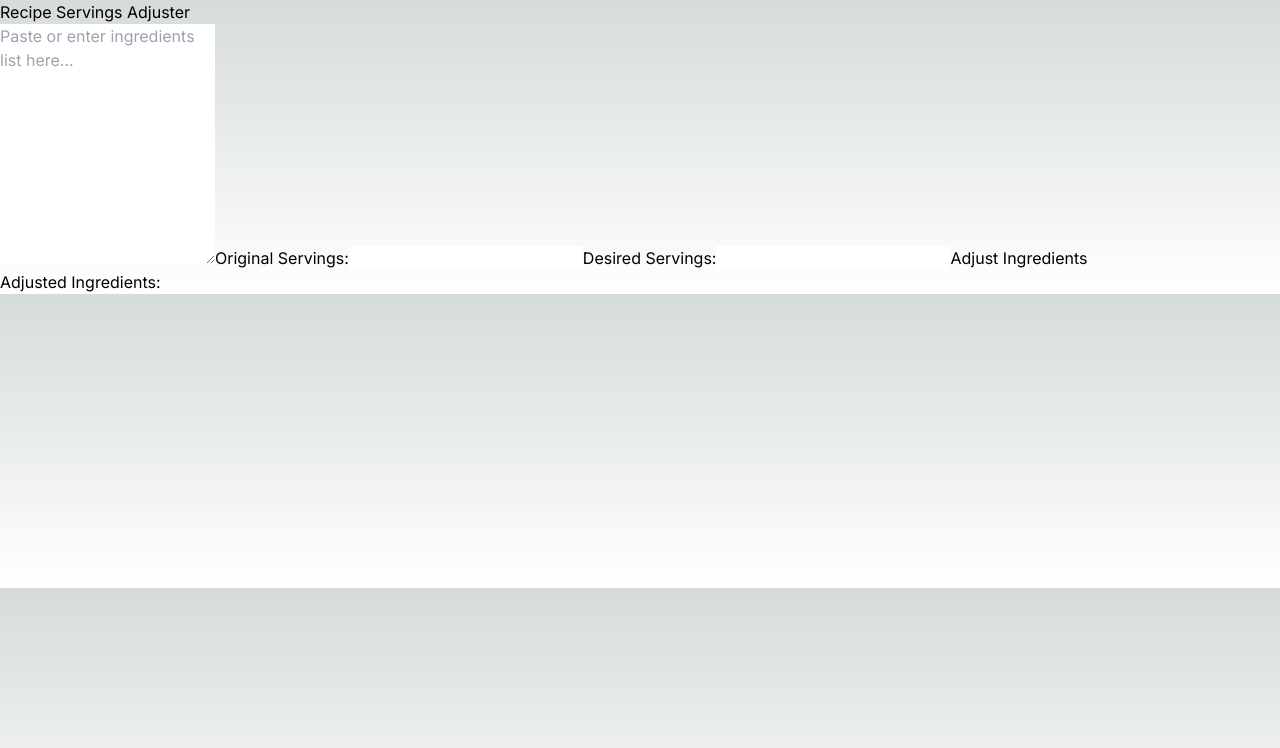
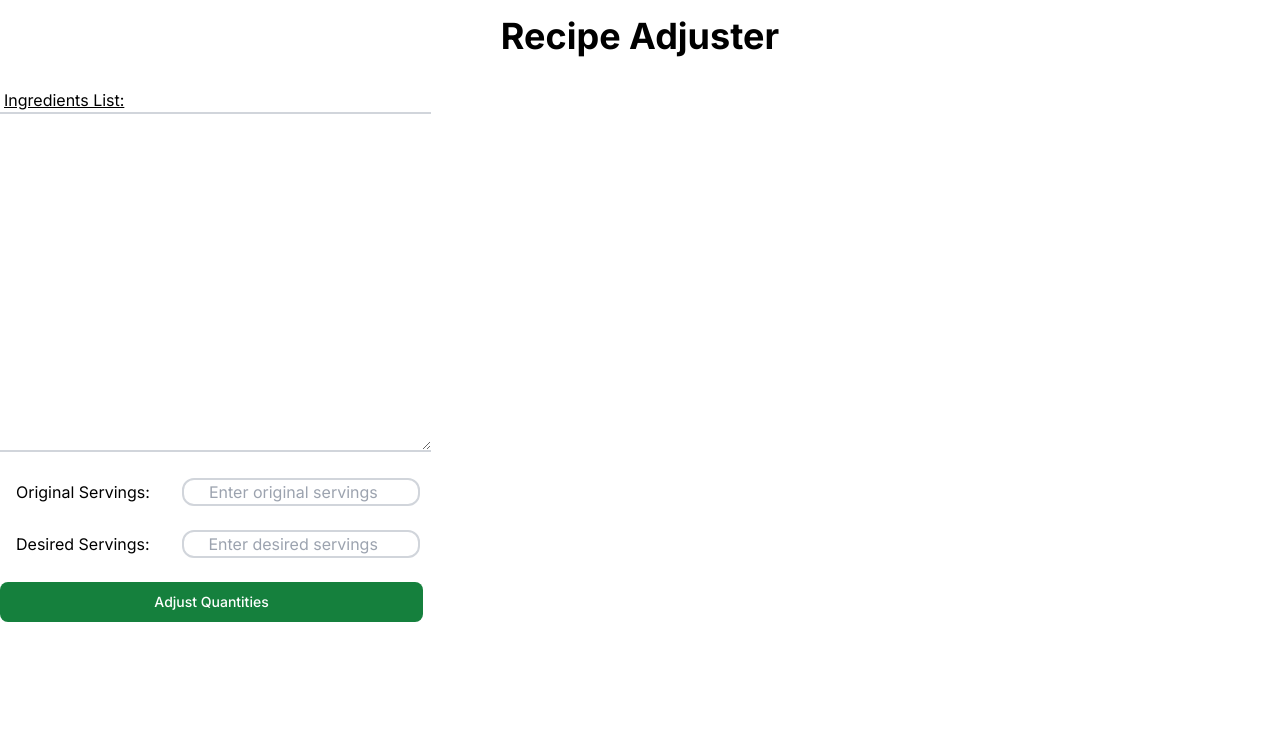
Before and after one commit to Beewong1998/recipe-helper, a Next.js app: page / in a window 1280 px wide. Shown: the top 748 px of the page. Built offline with nearby package versions, Linux system fonts and the light colour scheme.

Commit message:
mostly working now but would like to change the way the fractions work

```diff
--- /dev/null
+++ b/app/components/IngredientsAdjuster.jsx
@@ -0,0 +1,46 @@
+import React from "react";
+
+const IngredientsAdjuster = ({ adjustedIngredients }) => {
+  const cleanIngredients = adjustedIngredients.map((ingredient) => {
+    // Use regex to remove non-alphanumeric characters from the start of each ingredient
+    return ingredient.replace(/^[^a-zA-Z0-9]+/, "");
+  });
+  const startsWithNumber = (str) => {
+    return /^\d/.test(str);
+  };
+
+  const startsWithCapitalLetter = (str) => {
+    return /^[A-Z]/.test(str);
+  };
+  return (
+    <div>
+      <h2 className="mt-4 pl-1 underline">Adjusted Ingredients</h2>
+      <ul className="w-full p-2 border-y-2 border-gray-300 mb-2">
+        {cleanIngredients.map((ingredient, index) => {
+          console.log(ingredient);
+          if (startsWithNumber(ingredient)) {
+            return (
+              <li className="my-2 " key={index}>
+                {`\u2022 ${ingredient}`}
+              </li>
+            );
+          } else if (ingredient.length === 0) {
+            return (
+              <li className="my-8 " key={index}>
+                {" "}
+              </li>
+            );
+          } else if (startsWithCapitalLetter(ingredient)) {
+            return (
+              <li className="text-xl font-bold" key={index}>
+                {ingredient}
+              </li>
+            );
+          }
+        })}
+      </ul>
+    </div>
+  );
+};
+
+export default IngredientsAdjuster;
--- /dev/null
+++ b/app/components/IngredientsForm.jsx
@@ -0,0 +1,66 @@
+import React, { useState } from "react";
+
+const IngredientsForm = ({ onSubmit }) => {
+  const [ingredientsList, setIngredientsList] = useState("");
+  const [originalServings, setOriginalServings] = useState();
+  const [desiredServings, setDesiredServings] = useState();
+
+  const handleSubmit = (event) => {
+    event.preventDefault();
+    onSubmit({ ingredientsList, originalServings, desiredServings });
+  };
+
+  return (
+    <form className="flex flex-col" onSubmit={handleSubmit}>
+      <label for="ingredients" className="pl-1 underline">
+        Ingredients List:
+      </label>
+      <div className="leading-loose ">
+        <textarea
+          id="ingredients"
+          className="w-full p-2 border-y-2 border-gray-300 mb-4"
+          value={ingredientsList}
+          onChange={(e) => setIngredientsList(e.target.value)}
+          rows={10}
+          cols={40}
+          required
+        />
+      </div>
+
+      <label className="pl-4">
+        Original Servings:
+        <input
+          className="ml-8 text-center placeholder-center border-gray-300 border-2 rounded-xl"
+          type="number"
+          placeholder="Enter original servings"
+          value={originalServings}
+          onChange={(e) => setOriginalServings(parseInt(e.target.value))}
+          min={1}
+          required
+        />
+      </label>
+      <br />
+      <label className="pl-4">
+        Desired Servings:
+        <input
+          type="number"
+          className="ml-8 text-center placeholder-center border-gray-300 border-2 rounded-xl"
+          placeholder="Enter desired servings"
+          value={desiredServings}
+          onChange={(e) => setDesiredServings(parseInt(e.target.value))}
+          min={1}
+          required
+        />
+      </label>
+      <br />
+      <button
+        className="focus:outline-none text-white bg-green-700 hover:bg-green-800 focus:ring-4 focus:ring-green-300 font-medium rounded-lg text-sm px-5 py-2.5 me-2 mb-2 dark:bg-green-600 dark:hover:bg-green-700 dark:focus:ring-green-800"
+        type="submit"
+      >
+        Adjust Quantities
+      </button>
+    </form>
+  );
+};
+
+export default IngredientsForm;
--- a/app/components/RecipeForm.jsx
+++ /dev/null
@@ -1,53 +0,0 @@
-import React, { useState } from "react";
-import parseFraction from "../utils/fractionParser"; // Adjust the path as needed
-
-const RecipeForm = ({ onSubmit }) => {
-  const [ingredientsInput, setIngredientsInput] = useState("");
-  const [originalServings, setOriginalServings] = useState("");
-  const [desiredServings, setDesiredServings] = useState("");
-
-  const handleSubmit = (e) => {
-    e.preventDefault();
-    const ingredientsList = ingredientsInput
-      .split("\n")
-      .map((line) => line.trim());
-    onSubmit(
-      ingredientsList,
-      parseFloat(originalServings),
-      parseFloat(desiredServings)
-    );
-  };
-
-  return (
-    <form onSubmit={handleSubmit}>
-      <textarea
-        rows="10"
-        placeholder="Paste or enter ingredients list here..."
-        value={ingredientsInput}
-        onChange={(e) => setIngredientsInput(e.target.value)}
-        required
-      ></textarea>
-      <label>
-        Original Servings:
-        <input
-          type="number"
-          value={originalServings}
-          onChange={(e) => setOriginalServings(e.target.value)}
-          required
-        />
-      </label>
-      <label>
-        Desired Servings:
-        <input
-          type="number"
-          value={desiredServings}
-          onChange={(e) => setDesiredServings(e.target.value)}
-          required
-        />
-      </label>
-      <button type="submit">Adjust Ingredients</button>
-    </form>
-  );
-};
-
-export default RecipeForm;
--- a/app/globals.css
+++ b/app/globals.css
@@ -2,28 +2,7 @@
 @tailwind components;
 @tailwind utilities;
 
-:root {
-  --foreground-rgb: 0, 0, 0;
-  --background-start-rgb: 214, 219, 220;
-  --background-end-rgb: 255, 255, 255;
-}
-
-@media (prefers-color-scheme: dark) {
-  :root {
-    --foreground-rgb: 255, 255, 255;
-    --background-start-rgb: 0, 0, 0;
-    --background-end-rgb: 0, 0, 0;
-  }
-}
-
 body {
-  color: rgb(var(--foreground-rgb));
-  background: linear-gradient(
-      to bottom,
-      transparent,
-      rgb(var(--background-end-rgb))
-    )
-    rgb(var(--background-start-rgb));
 }
 
 @layer utilities {
@@ -31,3 +10,7 @@ body {
     text-wrap: balance;
   }
 }
+
+.placeholder-center::placeholder {
+  text-align: center;
+}
--- a/app/page.jsx
+++ b/app/page.jsx
@@ -1,65 +1,137 @@
 "use client";
-import React, { useState } from "react";
-import RecipeForm from "./components/RecipeForm";
+import React, { useState, useRef, useEffect } from "react";
+import IngredientsForm from "./components/IngredientsForm";
+import IngredientsAdjuster from "./components/IngredientsAdjuster";
 
-const Home = () => {
+const App = () => {
   const [adjustedIngredients, setAdjustedIngredients] = useState([]);
+  const adjusterRef = useRef(null); // Create a ref for IngredientsAdjuster
 
-  const handleSubmit = (ingredientsList, originalServings, desiredServings) => {
-    const adjustedIngredientsList = ingredientsList.map((ingredientLine) => {
-      // Regular expression to match quantities with fractions or decimals
-      const match = ingredientLine.match(
-        /^(\d+\/\d+|\d+(\.\d+)?|\u00BC|\u00BD|\u2153|\u2154)\s+(\w+)\s+(.*)$/u
-      );
-      console.log(match);
-      if (!match) {
-        // If the line doesn't match the expected format, return it as-is
-        return ingredientLine;
-      }
-
-      // Extract matched parts
-      let quantityStr = match[1];
-      if (quantityStr === "\u00BD") {
-        quantityStr = 1 / 2;
-      } else if (quantityStr === "\u00BC") {
-        quantityStr = 1 / 4;
-      } else if (quantityStr === "\u00BE") {
-        quantityStr = 3 / 4;
-      } else if (quantityStr === "\u2153") {
-        quantityStr = 1 / 3;
-      } else if (quantityStr === "\u2154") {
-        quantityStr = 2 / 3;
-      }
-      const unit = match[3];
-      const name = match[4];
-
-      // Parse the quantity (handle fractions)
-      let quantity = eval(quantityStr); // Using eval to safely evaluate fractions
-
-      // Calculate adjusted quantity
-      const adjustedQuantity = (quantity / originalServings) * desiredServings;
-
-      // Format adjusted ingredient line
-      return `${adjustedQuantity} ${unit} ${name}`;
+  const handleFormSubmit = ({
+    ingredientsList,
+    originalServings,
+    desiredServings,
+  }) => {
+    // Split the ingredients list into lines
+    const lines = ingredientsList.split("\n");
+    const cleanLines = lines.filter((line) => {
+      return line !== "";
     });
 
-    setAdjustedIngredients(adjustedIngredientsList);
+    const ratio = desiredServings / originalServings;
+
+    // Adjust quantities for each line
+    const adjusted = cleanLines.map((line) => {
+      const parts = line.match(/\d+(?:\.\d+)?(?:\/\d+)?|[^\s\d\/()]+|\S/g);
+      const adjustedParts = parts.map((part) => {
+        if (part === "") {
+          return "";
+        } else if (part === null) {
+          return "";
+        } else if (!isNaN(part)) {
+          return parseInt(part) * ratio;
+        } else if (part === "1/4" || part === "¼") {
+          let n = 1 * ratio;
+          const numerator = n % 4;
+          const whole = Math.floor(n / 4);
+          if (numerator === 0) {
+            return `${whole}`;
+          } else if (whole === 0) {
+            return `${numerator}/4`;
+          } else {
+            return `${whole} ${numerator}/4`;
+          }
+        } else if (!isNaN(part)) {
+        } else if (part === "3/4" || part === "¾") {
+          let n = 3 * ratio;
+          const numerator = n % 4;
+          const whole = Math.floor(n / 4);
+          if (numerator === 0) {
+            return `${whole}`;
+          } else if (whole === 0) {
+            return `${numerator}/4`;
+          } else {
+            return `${whole} ${numerator}/4`;
+          }
+        } else if (part === "1/3" || part === "⅓") {
+          let n = 1 * ratio;
+          const numerator = n % 3;
+          const whole = Math.floor(n / 3);
+          if (numerator === 0) {
+            return `${whole}`;
+          } else if (whole === 0) {
+            return `${numerator}/3`;
+          } else {
+            return `${whole} ${numerator}/3`;
+          }
+        } else if (part === "2/3" || part === "⅔") {
+          let n = 2 * ratio;
+          const numerator = n % 3;
+          const whole = Math.floor(n / 3);
+          if (numerator === 0) {
+            return `${whole}`;
+          } else if (whole === 0) {
+            return `${numerator}/3`;
+          } else {
+            return `${whole} ${numerator}/3`;
+          }
+        } else if (part === "1/2" || part === "½") {
+          let n = 1 * ratio;
+          const numerator = n % 2;
+          const whole = Math.floor(n / 2);
+          if (numerator === 0) {
+            return `${whole}`;
+          } else if (whole === 0) {
+            return `${numerator}/2`;
+          } else {
+            return `${whole} ${numerator}/2`;
+          }
+        } else if (part === "1/8" || part === "⅛") {
+          let n = 1 * ratio;
+          const numerator = n % 8;
+          const whole = Math.floor(n / 8);
+          if (numerator === 0) {
+            return `${whole}`;
+          } else if (whole === 0) {
+            return `${numerator}/8`;
+          } else {
+            return `${whole} ${numerator}/8`;
+          }
+        } else {
+          return part;
+        }
+      });
+      console.log(adjustedParts);
+      return adjustedParts.join(" ");
+    });
+
+    setAdjustedIngredients(adjusted);
   };
 
+  useEffect(() => {
+    // Scroll to IngredientsAdjuster component when adjustedIngredients updates
+    if (adjusterRef.current) {
+      adjusterRef.current.scrollIntoView({ behavior: "smooth" });
+    }
+  }, [adjustedIngredients]);
+
   return (
-    <div>
-      <h1>Recipe Servings Adjuster</h1>
-      <RecipeForm onSubmit={handleSubmit} />
-      <div>
-        <h2>Adjusted Ingredients:</h2>
-        <ul>
-          {adjustedIngredients.map((ingredient, index) => (
-            <li key={index}>{ingredient}</li>
-          ))}
-        </ul>
+    <>
+      <div className="flex">
+        <h1 className="w-100 mx-auto mt-4 mb-8 text-4xl font-bold">
+          Recipe Adjuster
+        </h1>
       </div>
-    </div>
+      <div className="w-100 flex flex-col lg:flex-row">
+        <IngredientsForm onSubmit={handleFormSubmit} />
+        {adjustedIngredients.length > 0 && (
+          <div ref={adjusterRef}>
+            <IngredientsAdjuster adjustedIngredients={adjustedIngredients} />
+          </div>
+        )}
+      </div>
+    </>
   );
 };
 
-export default Home;
+export default App;
--- a/package.json
+++ b/package.json
@@ -11,6 +11,7 @@
   "dependencies": {
     "axios": "^1.7.2",
     "cheerio": "^1.0.0-rc.12",
+    "fractional": "^1.0.0",
     "next": "14.2.4",
     "react": "^18.3.1",
     "react-dom": "^18",
--- a/tsconfig.json
+++ b/tsconfig.json
@@ -27,7 +27,8 @@
     "**/*.tsx",
     ".next/types/**/*.ts",
     "app/page.jsx",
-    "app/api/fetch-recipe/route.js"
+    "app/api/fetch-recipe/route.js",
+    "app/layout.jsx"
   ],
   "exclude": ["node_modules"]
 }
```
Also changed, not shown: tailwind.config.ts (+1 -7 lines), 1 other file (tests, documents, lock files or other folders).
